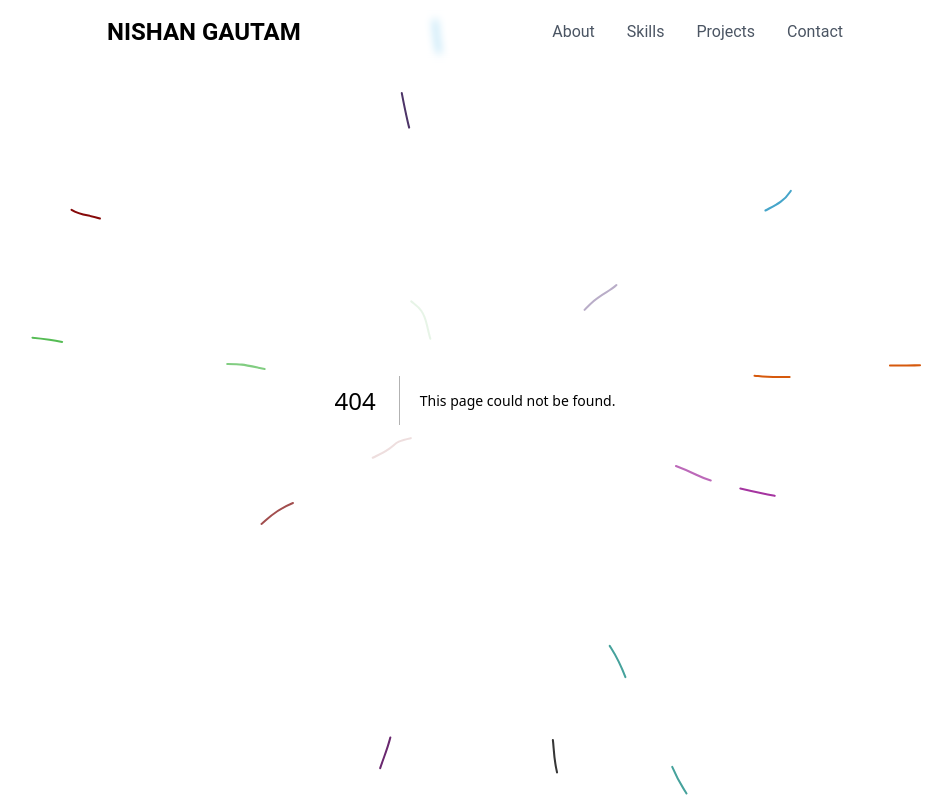
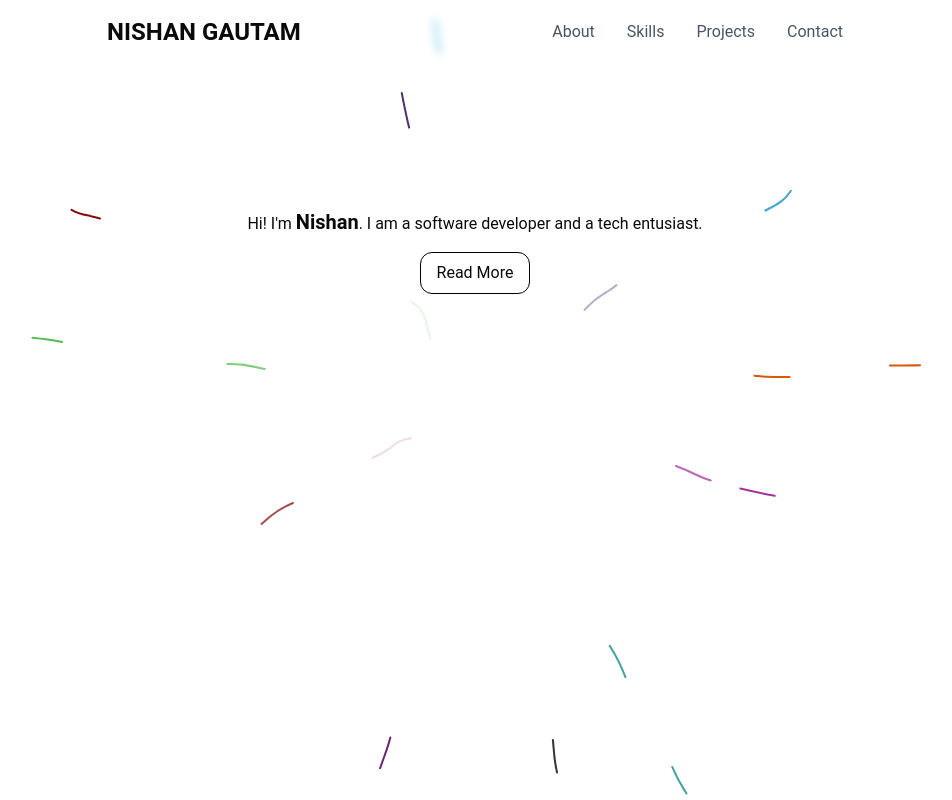
Before and after one commit to nxhettry/Minimal-Portfolio, a Next.js app: page /about in a window 1280 px wide. Before the commit this address had no page. Shown: the whole page, without its empty margins (165-1117 px from the left). Built offline with nearby package versions, Linux system fonts and the light colour scheme.

Commit message:
created aboutpage

```diff
--- /dev/null
+++ b/app/(pages)/about/page.tsx
@@ -0,0 +1,18 @@
+import React from "react";
+
+const Aboutpage = () => {
+  return (
+    <div className="pt-32 flex flex-col justify-center align-center gap-4">
+      <p className="w-full text-center">
+        Hi! I{"'"}m <span className="font-bold text-xl"> Nishan</span>. I am a
+        software developer and a tech entusiast.
+      </p>
+      <button className="px-4 py-2 rounded-xl border border-black mx-auto hover:bg-white hover:bg-opacity-90 hover:cursor-pointer">Read More</button>
+
+
+
+    </div>
+  );
+};
+
+export default Aboutpage;
--- /dev/null
+++ b/app/(pages)/contact/page.tsx
@@ -0,0 +1,9 @@
+import React from 'react'
+
+const ContactPage = () => {
+  return (
+    <div>ContactPage</div>
+  )
+}
+
+export default ContactPage
--- /dev/null
+++ b/app/(pages)/projects/page.tsx
@@ -0,0 +1,9 @@
+import React from 'react'
+
+const ProjectPage = () => {
+  return (
+    <div>ProjectPage</div>
+  )
+}
+
+export default ProjectPage
--- /dev/null
+++ b/app/(pages)/skills/page.tsx
@@ -0,0 +1,9 @@
+import React from 'react'
+
+const SkillPage = () => {
+  return (
+    <div>SkillPage</div>
+  )
+}
+
+export default SkillPage
--- a/app/layout.tsx
+++ b/app/layout.tsx
@@ -18,7 +18,7 @@ export default function RootLayout({
       <body className={`font-body w-3/5 mx-auto`}>
         <BackgroundLines>
           <Navbar />
-          {children}
+          <div className="py-20 h-full w-full">{children}</div>
         </BackgroundLines>
       </body>
     </html>
--- a/components/Navbar.tsx
+++ b/components/Navbar.tsx
@@ -2,6 +2,7 @@
 import { useState } from "react";
 import { motion } from "framer-motion";
 import { HiMenu, HiX } from "react-icons/hi";
+import Link from "next/link";
 
 const Navbar = () => {
   const [isMenuOpen, setIsMenuOpen] = useState(false);
@@ -19,13 +20,13 @@ const Navbar = () => {
           </motion.h1>
           <div className="hidden md:flex space-x-8">
             {["About", "Skills", "Projects", "Contact"].map((item) => (
-              <a
+              <Link
                 key={item}
-                href={`#${item.toLowerCase()}`}
+                href={`/${item.toLowerCase()}`}
                 className="text-gray-600 hover:text-black dark:text-gray-200 transition-colors"
               >
                 {item}
-              </a>
+              </Link>
             ))}
           </div>
           <button
```
Also changed, not shown: 1 other file (tests, documents, lock files or other folders).
